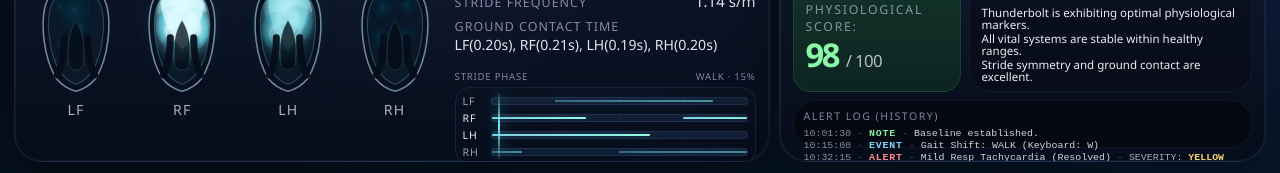
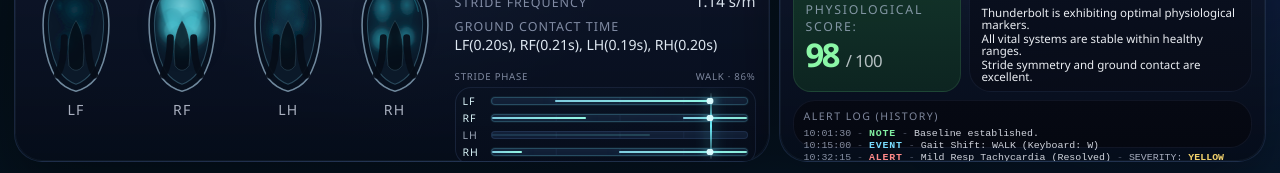
Before and after one commit to ht0324/New-Venture-Fair-Vetter, a React (Vite) app: page / in a window 1280 px wide. Shown: the part 624-797 px from the top of the page. Built offline with nearby package versions, Linux system fonts and the light colour scheme.

Commit message:
Tune stride phase readability

```diff
--- a/src/App.tsx
+++ b/src/App.tsx
@@ -583,6 +583,12 @@ function StridePhaseTimeline({
                     }}
                   />
                 ))}
+                {active ? (
+                  <span
+                    className="phase-lane__marker"
+                    style={{ left: `${stridePhase * 100}%` }}
+                  />
+                ) : null}
               </div>
             </div>
           );
--- a/src/simulation.ts
+++ b/src/simulation.ts
@@ -293,6 +293,8 @@ const STRIDE_DURATION_MS: Record<GaitMode, number> = {
   walk: 1100,
   gallop: 450,
 };
+
+const STRIDE_PHASE_TIME_SCALE = 0.74;
 
 const STRIDE_PHASE_OFFSET: Record<GaitMode, number> = {
   walk: 0.18,
@@ -760,7 +762,8 @@ export function useDashboardSimulation(): SimulationState {
   const stridePhase = useMemo(() => {
     const duration = lerp(STRIDE_DURATION_MS.walk, STRIDE_DURATION_MS.gallop, gaitBlend);
     const phaseOffset = lerp(STRIDE_PHASE_OFFSET.walk, STRIDE_PHASE_OFFSET.gallop, gaitBlend);
-    return (((phaseClockMs % duration) / duration) + phaseOffset) % 1;
+    const phaseElapsed = phaseClockMs * STRIDE_PHASE_TIME_SCALE;
+    return (((phaseElapsed % duration) / duration) + phaseOffset) % 1;
   }, [gaitBlend, phaseClockMs]);
 
   const hoofLoads = useMemo(() => getHoofLoads(stridePattern, stridePhase), [stridePattern, stridePhase]);
--- a/src/styles.css
+++ b/src/styles.css
@@ -659,8 +659,8 @@ select {
   border-radius: 999px;
   background: linear-gradient(180deg, rgba(180, 247, 255, 0.12), rgba(112, 244, 255, 0.98), rgba(180, 247, 255, 0.12));
   box-shadow:
-    0 0 14px rgba(108, 247, 255, 0.45),
-    0 0 26px rgba(108, 247, 255, 0.16);
+    0 0 14px rgba(108, 247, 255, 0.55),
+    0 0 26px rgba(108, 247, 255, 0.24);
   transform: translateX(-50%);
   pointer-events: none;
   z-index: 2;
@@ -684,6 +684,11 @@ select {
 
 .phase-lane--active .phase-lane__label {
   color: rgba(224, 251, 255, 0.96);
+}
+
+.phase-lane--active .phase-lane__rail {
+  border-color: rgba(118, 235, 255, 0.22);
+  box-shadow: 0 0 0 1px rgba(97, 225, 255, 0.06);
 }
 
 .phase-lane__rail {
@@ -711,11 +716,11 @@ select {
   top: 2px;
   bottom: 2px;
   border-radius: 999px;
-  background: linear-gradient(90deg, rgba(77, 198, 255, 0.46), rgba(97, 246, 235, 0.7));
+  background: linear-gradient(90deg, rgba(77, 198, 255, 0.24), rgba(97, 246, 235, 0.38));
   box-shadow:
-    0 0 12px rgba(84, 221, 255, 0.18),
-    inset 0 0 0 1px rgba(213, 249, 255, 0.16);
-  opacity: 0.72;
+    0 0 8px rgba(84, 221, 255, 0.08),
+    inset 0 0 0 1px rgba(213, 249, 255, 0.08);
+  opacity: 0.42;
 }
 
 .phase-lane__window--active {
@@ -724,6 +729,20 @@ select {
     0 0 16px rgba(96, 243, 255, 0.34),
     inset 0 0 0 1px rgba(230, 254, 255, 0.22);
   opacity: 1;
+}
+
+.phase-lane__marker {
+  position: absolute;
+  top: 50%;
+  width: 7px;
+  height: 7px;
+  border-radius: 999px;
+  background: rgba(221, 252, 255, 0.96);
+  box-shadow:
+    0 0 10px rgba(122, 244, 255, 0.85),
+    0 0 22px rgba(122, 244, 255, 0.36);
+  transform: translate(-50%, -50%);
+  z-index: 3;
 }
 
 .alert-panel {
```
